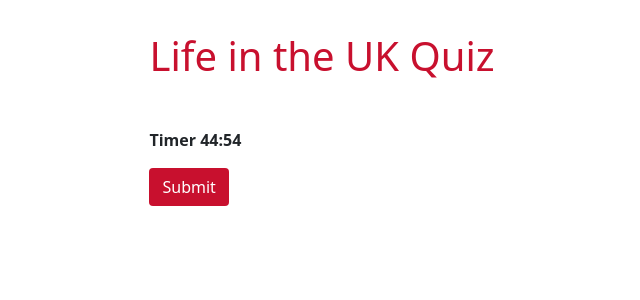
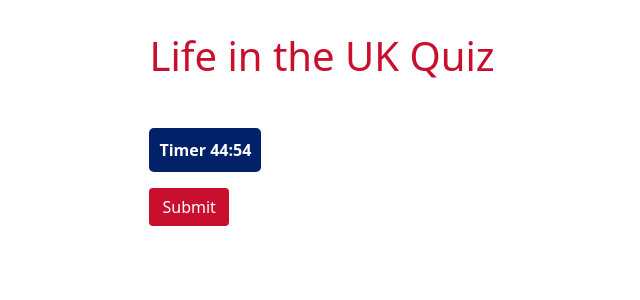
Before and after one commit to lemosbc/lituk-quiz-app, a Django app: page /questions_list in a window 1280 px wide. Shown: the part 34-334 px from the top of the page, without its empty margins (318-958 px from the left). Run offline with Django 4.2, Linux system fonts and the light colour scheme; the visitor is signed in with stand-in values (Sample User, id 1); data that the repository does not hold is empty.

Commit message:
Add css to timer

```diff
--- a/quiz/static/css/styles.css
+++ b/quiz/static/css/styles.css
@@ -50,3 +50,11 @@ li {
 ul.errorlist {
   list-style-type: none;
 }
+
+#displaytimer {
+  background-color: #012169;
+  color: white;
+  padding: 10px;
+  display: inline-block;
+  border-radius: 5px;
+}
```
